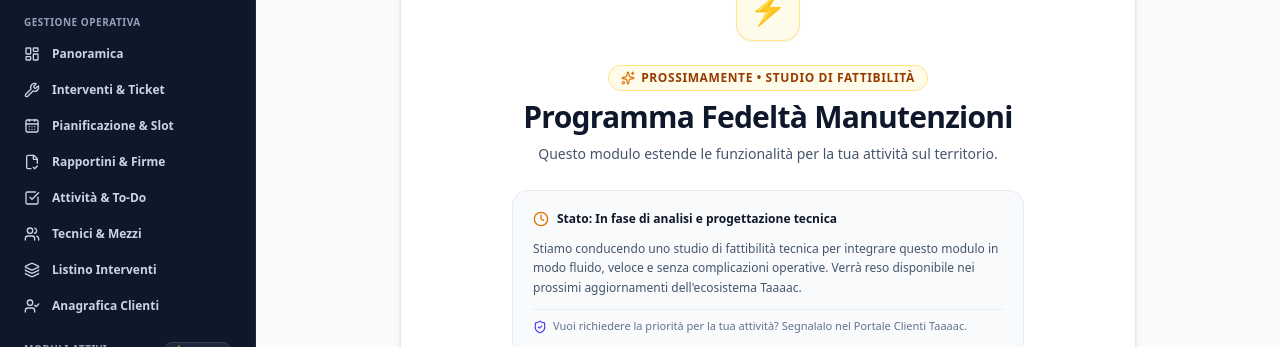
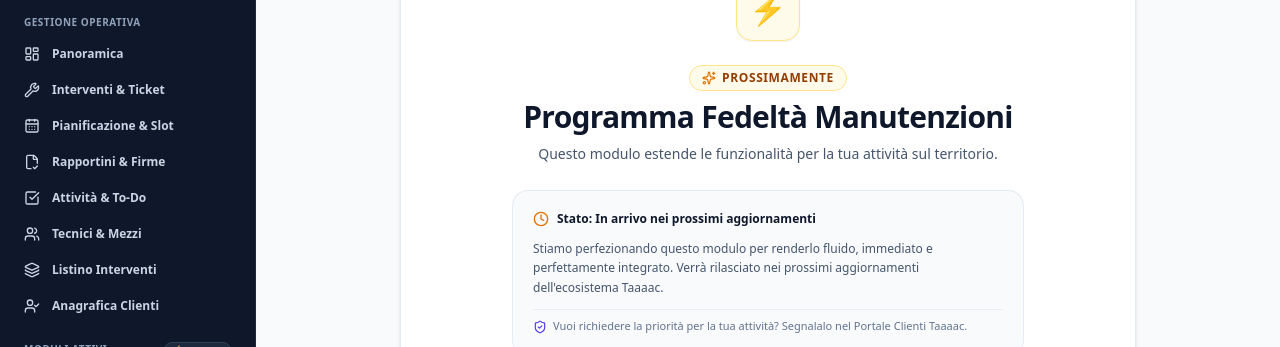
Before and after one commit to shadowkrad/Taskly, a Next.js app: page /dashboard/fedelta in a window 1280 px wide. Shown: the part 144-491 px from the top of the page. Built offline with nearby package versions, Linux system fonts and the light colour scheme; no server answers.

Commit message:
fix(addons): badge aggiornato a 'Prossimamente'

```diff
--- a/src/components/dashboard/AddonModuleGuard.tsx
+++ b/src/components/dashboard/AddonModuleGuard.tsx
@@ -32,7 +32,7 @@
         <div className="space-y-2 max-w-lg mx-auto">
           <div className="inline-flex items-center gap-1.5 px-3 py-1 rounded-full bg-amber-50 border border-amber-200 text-amber-800 text-xs font-bold uppercase tracking-wider">
             <Sparkles className="w-3.5 h-3.5 text-amber-600" />
-            <span>Prossimamente • Studio di Fattibilità</span>
+            <span>Prossimamente</span>
           </div>
           <h1 className="text-2xl sm:text-3xl font-black text-slate-900 tracking-tight">{title}</h1>
           <p className="text-sm text-slate-600 leading-relaxed">{description}</p>
@@ -41,10 +41,10 @@
         <div className="p-5 rounded-2xl bg-slate-50 border border-slate-200/80 text-left max-w-lg mx-auto space-y-3">
           <div className="flex items-center gap-2 text-xs font-bold text-slate-900">
             <Clock className="w-4 h-4 text-amber-600" />
-            <span>Stato: In fase di analisi e progettazione tecnica</span>
+            <span>Stato: In arrivo nei prossimi aggiornamenti</span>
           </div>
           <p className="text-xs text-slate-600 leading-relaxed">
-            Stiamo conducendo uno studio di fattibilità tecnica per integrare questo modulo in modo fluido, veloce e senza complicazioni operative. Verrà reso disponibile nei prossimi aggiornamenti dell&apos;ecosistema Taaaac.
+            Stiamo perfezionando questo modulo per renderlo fluido, immediato e perfettamente integrato. Verrà rilasciato nei prossimi aggiornamenti dell&apos;ecosistema Taaaac.
           </p>
           <div className="pt-2 border-t border-slate-200/70 text-[11px] text-slate-500 flex items-center gap-1.5">
             <ShieldCheck className="w-3.5 h-3.5 text-indigo-600 shrink-0" />
```
